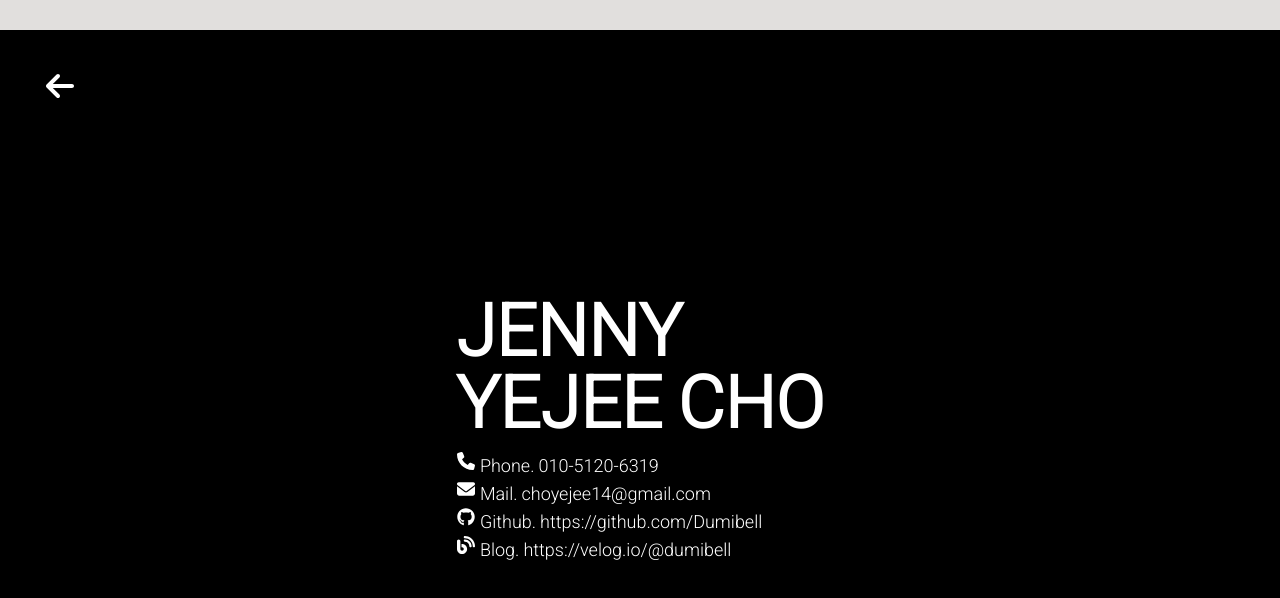
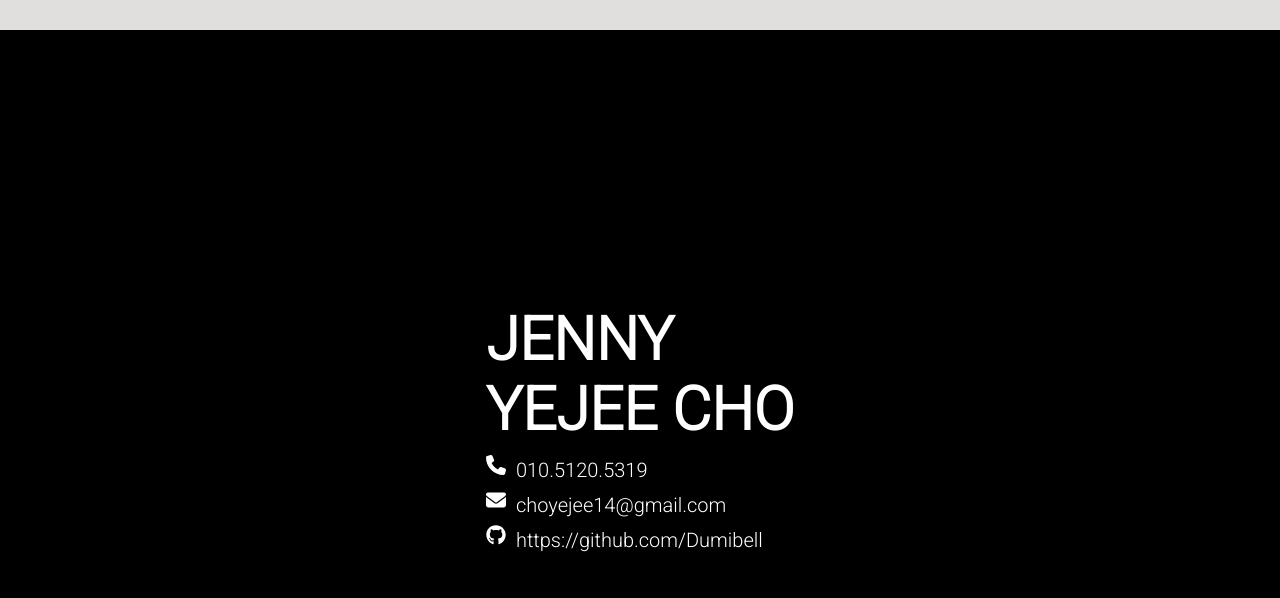
Before and after one commit to Dumibell/PORTFOLIO2, a Next.js app: page / in a window 1280 px wide. Shown: the part 3782-4380 px from the top of the page. Built offline with nearby package versions, Linux system fonts and the light colour scheme.

Commit message:
FIX: Contacts 리팩토링

```diff
--- a/components/Contacts.tsx
+++ b/components/Contacts.tsx
@@ -1,109 +1,123 @@
-import { FadeIn } from "ts-react-fade";
 import { FontAwesomeIcon } from "@fortawesome/react-fontawesome";
 import { faEnvelope } from "@fortawesome/free-solid-svg-icons";
-import { faGithub, IconName } from "@fortawesome/free-brands-svg-icons";
-import { faBlog } from "@fortawesome/free-solid-svg-icons";
-import { faArrowLeft } from "@fortawesome/free-solid-svg-icons";
+import { faGithub } from "@fortawesome/free-brands-svg-icons";
 import { faPhone } from "@fortawesome/free-solid-svg-icons";
-import { ModalType } from "../pages";
-import { IconDefinition } from "@fortawesome/free-solid-svg-icons";
+import { keyframes, styled } from "styled-components";
+import { useInView } from "react-intersection-observer";
+export const Contacts = () => {
+  const { ref, inView } = useInView({ threshold: 0.7 });
 
-export const Contacts = ({ setModal }: ModalType) => {
+  console.log(inView);
+
+  const name = "JENNY YEJEE CHO";
+
   return (
-    <div className="containerFadeIn w-screen h-screen text-white">
-      <div className="bg-black">
-        <FontAwesomeIcon
-          icon={faArrowLeft}
-          className="text-white fixed m-10 hover:cursor-pointer w-10"
-          size="2x"
-          onClick={() => setModal(false)}
-        />
-        <div className="w-full h-screen flex items-center justify-center">
-          <div className="font-Roboto">
-            <a
-              href="mailto:choyejee14@gmail.com"
-              className="text-7xl font-bold contactName"
-            >
-              <div className="flex ">
-                <div className="text1">J</div>
-                <div className="text2">E</div>
-                <div className="text3">N</div>
-                <div className="text4">N</div>
-                <div className="text5">Y</div>
-              </div>
-              <div className="flex">
-                <div className="text1">Y</div>
-                <div className="text2">E</div>
-                <div className="text3">J</div>
-                <div className="text4">E</div>
-                <div className="text5">E</div>
+    <Container id="5" className="font-Roboto" ref={ref}>
+      {inView && (
+        <div>
+          <Name>
+            {name.split("").map((letter, i) => {
+              return (
+                <Letter key={i} delay={(i + 1) / 10}>
+                  {letter}
+                  {i === 4 && <br />}
+                </Letter>
+              );
+            })}
+          </Name>
 
-                <div className="ml-4 text6">C</div>
-                <div className="text7">H</div>
-                <div className="text8">O</div>
-              </div>
-            </a>
-
-            <div className="text-lg mt-3">
-              <ContactLists
-                nameOfClass="text3"
-                icon={faPhone}
-                title="Phone."
-                contactlist="010-5120-6319"
-              />
-              <ContactLists
-                nameOfClass="text4"
-                icon={faEnvelope}
-                title="Mail."
-                href="mailto:choyejee14@gmail.com"
-                contactlist="choyejee14@gmail.com"
-              />
-              <ContactLists
-                nameOfClass="text5"
-                icon={faGithub}
-                title="Github."
-                href="https://github.com/Dumibell"
-                contactlist="https://github.com/Dumibell"
-              />
-              <ContactLists
-                nameOfClass="text6"
-                icon={faBlog}
-                title="Blog."
-                href="https://velog.io/@dumibell"
-                contactlist="https://velog.io/@dumibell"
-              />
-            </div>
-          </div>
+          <ContactLists>
+            <List className="fadeIn animation1">
+              <FontAwesomeIcon icon={faPhone} className="icon" />
+              <a>010.5120.5319</a>
+            </List>
+            <List className="fadeIn animation2">
+              <FontAwesomeIcon icon={faEnvelope} className="icon" />
+              <a href="mailto:choyejee14@gmail.com">choyejee14@gmail.com</a>
+            </List>
+            <List className="fadeIn animation3">
+              <FontAwesomeIcon icon={faGithub} className="icon " />
+              <a href="https://github.com/Dumibell">
+                https://github.com/Dumibell
+              </a>
+            </List>
+          </ContactLists>
         </div>
-      </div>
-    </div>
+      )}
+    </Container>
   );
 };
 
-interface ContactListsType {
-  nameOfClass: string;
-  icon: IconDefinition;
-  title: string;
-  href?: string;
-  contactlist: string;
-}
+const fadeIn = keyframes`
+  from {
+    opacity: 0;
+    transform: translateY(10px);
+  }
+  to {
+    opacity: 1;
+    transform: translateY(0px);
+  }
+`;
 
-const ContactLists = ({
-  nameOfClass,
-  icon,
-  title,
-  href,
-  contactlist,
-}: ContactListsType) => {
-  return (
-    <div className={nameOfClass}>
-      <div className="hover:underline flex">
-        <FontAwesomeIcon icon={icon} className="w-5" />
-        <span className="ml-1">{title} </span>
-        <a href={href} target="_blank" className="ml-1">
-          {contactlist}
-        </a>
-      </div>
-    </div>
-  );
-};
+const Container = styled.div`
+  display: flex;
+  justify-content: center;
+  align-items: center;
+  width: 100vw;
+  height: 100vh;
+  background-color: black;
+  color: white;
+`;
+
+const Name = styled.p`
+  font-size: 60px;
+  line-height: 70px;
+  font-weight: 600;
+  animation: ${fadeIn} 1.8s;
+  animation-fill-mode: forwards;
+`;
+
+const Letter = styled.span<{ delay: number }>`
+  opacity: 0;
+  animation: ${fadeIn} 1.8s;
+  animation-delay: ${(props) => props.delay}s;
+  animation-fill-mode: forwards;
+`;
+
+const ContactLists = styled.div`
+  display: flex;
+  flex-direction: column;
+  gap: 5px;
+  margin-top: 10px;
+
+  .icon {
+    width: 20px;
+  }
+`;
+
+const List = styled.div`
+  display: flex;
+  font-size: 20px;
+  gap: 10px;
+  opacity: 0;
+
+  animation: ${fadeIn} 1.8s;
+  animation-fill-mode: forwards;
+
+  &.animation1 {
+    animation-delay: 1s;
+  }
+
+  &.animation2 {
+    animation-delay: 1.1s;
+  }
+
+  &.animation3 {
+    animation-delay: 1.3s;
+  }
+
+  &:hover {
+    cursor: pointer;
+    text-decoration: underline;
+  }
+`;
--- a/package.json
+++ b/package.json
@@ -18,6 +18,7 @@
     "next": "12.3.1",
     "react": "18.2.0",
     "react-dom": "18.2.0",
+    "react-intersection-observer": "^9.5.2",
     "react-player": "^2.11.0",
     "react-scroll": "^1.8.7",
     "react-slick": "^0.29.0",
```
Also changed, not shown: 1 other file (tests, documents, lock files or other folders).
